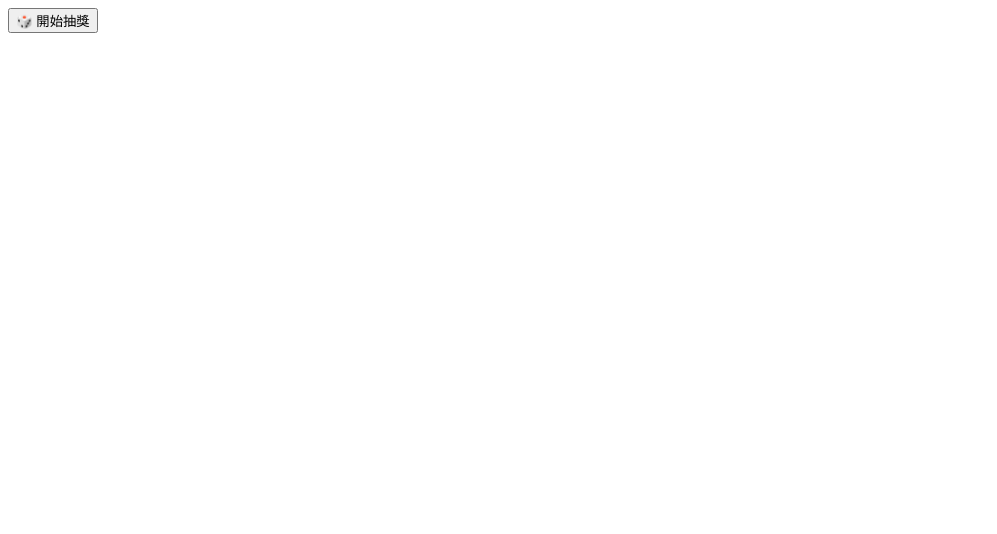
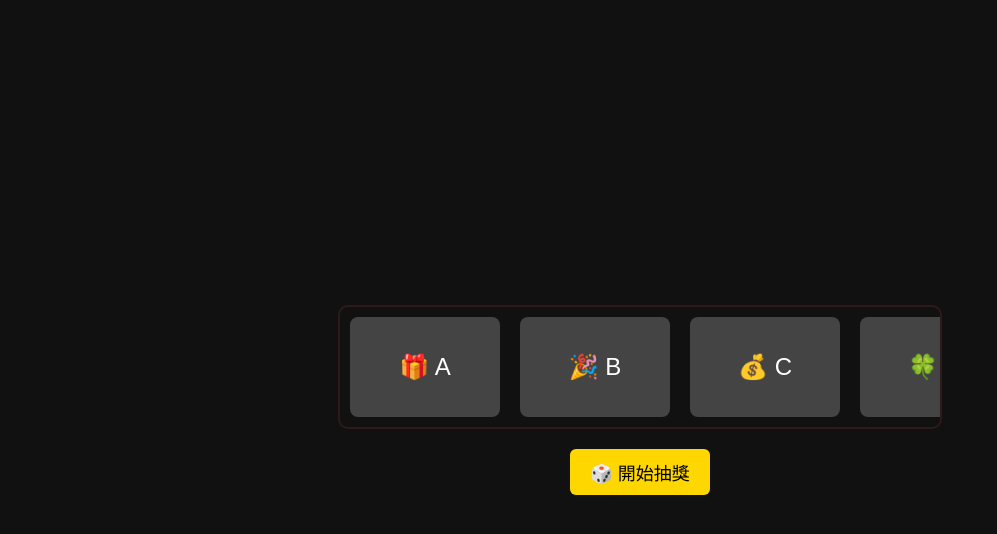
Before and after one commit to Mason5779/CarouselCardJS, a plain HTML site: page index.html in a window 1280 px wide. Shown: the whole page, without its empty margins (0-997 px from the left). Drawn offline with Linux system fonts and the light colour scheme; the site is published under a folder, as on GitHub Pages, so addresses that start at the root find nothing.

Commit message:
assets path

```diff
--- a/index.html
+++ b/index.html
@@ -5,8 +5,8 @@
     <link rel="icon" type="image/svg+xml" href="/vite.svg" />
     <meta name="viewport" content="width=device-width, initial-scale=1.0" />
     <title>卡片抽獎 Carousel Card</title>
-    <script type="module" crossorigin src="/assets/index-SUEhZUbL.js"></script>
-    <link rel="stylesheet" crossorigin href="/assets/index-CO1lCYiN.css">
+    <script type="module" crossorigin src="./assets/index-SUEhZUbL.js"></script>
+    <link rel="stylesheet" crossorigin href="./assets/index-CO1lCYiN.css">
   </head>
   <body>
       <div class="carousel-container">
```
